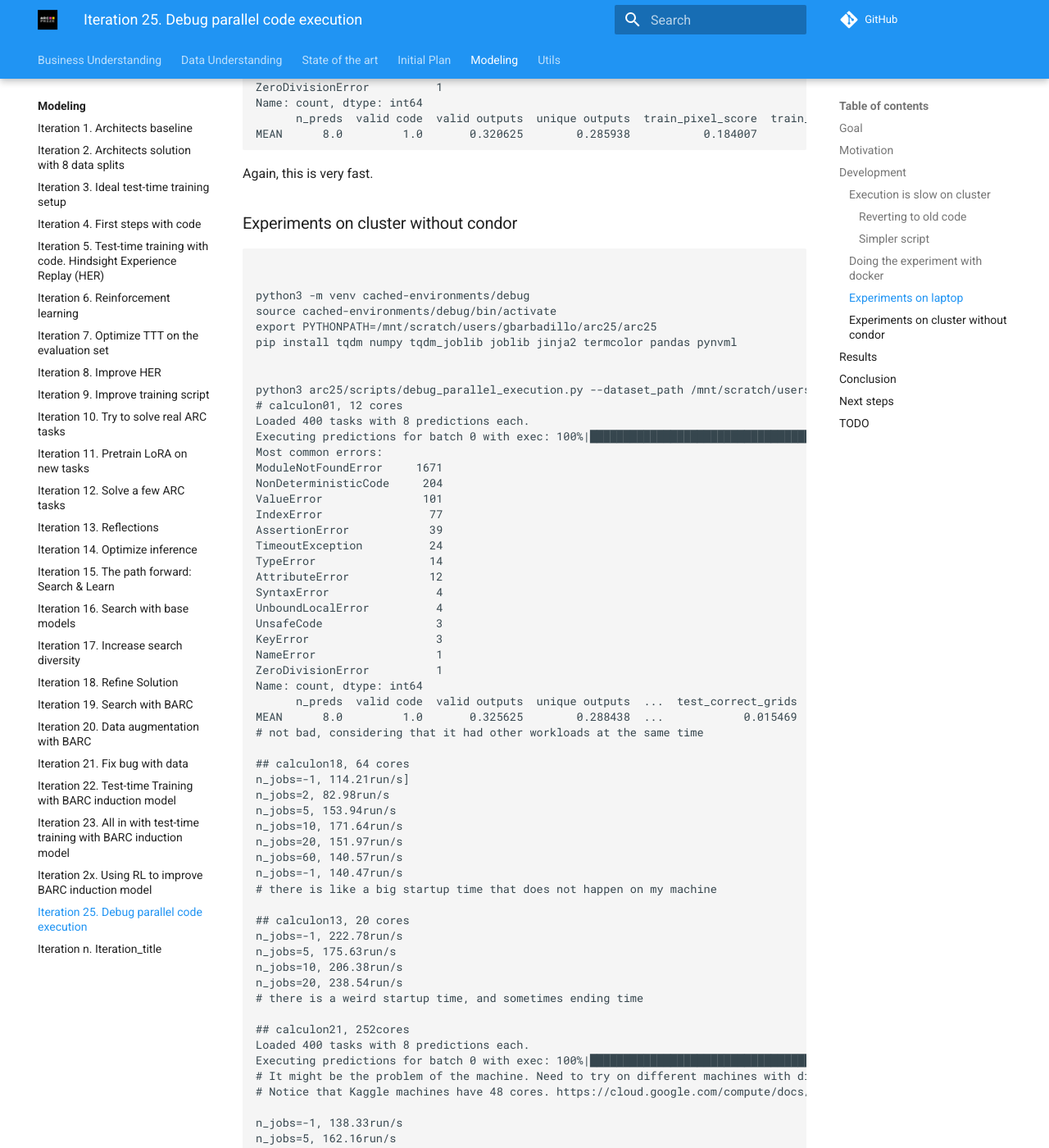
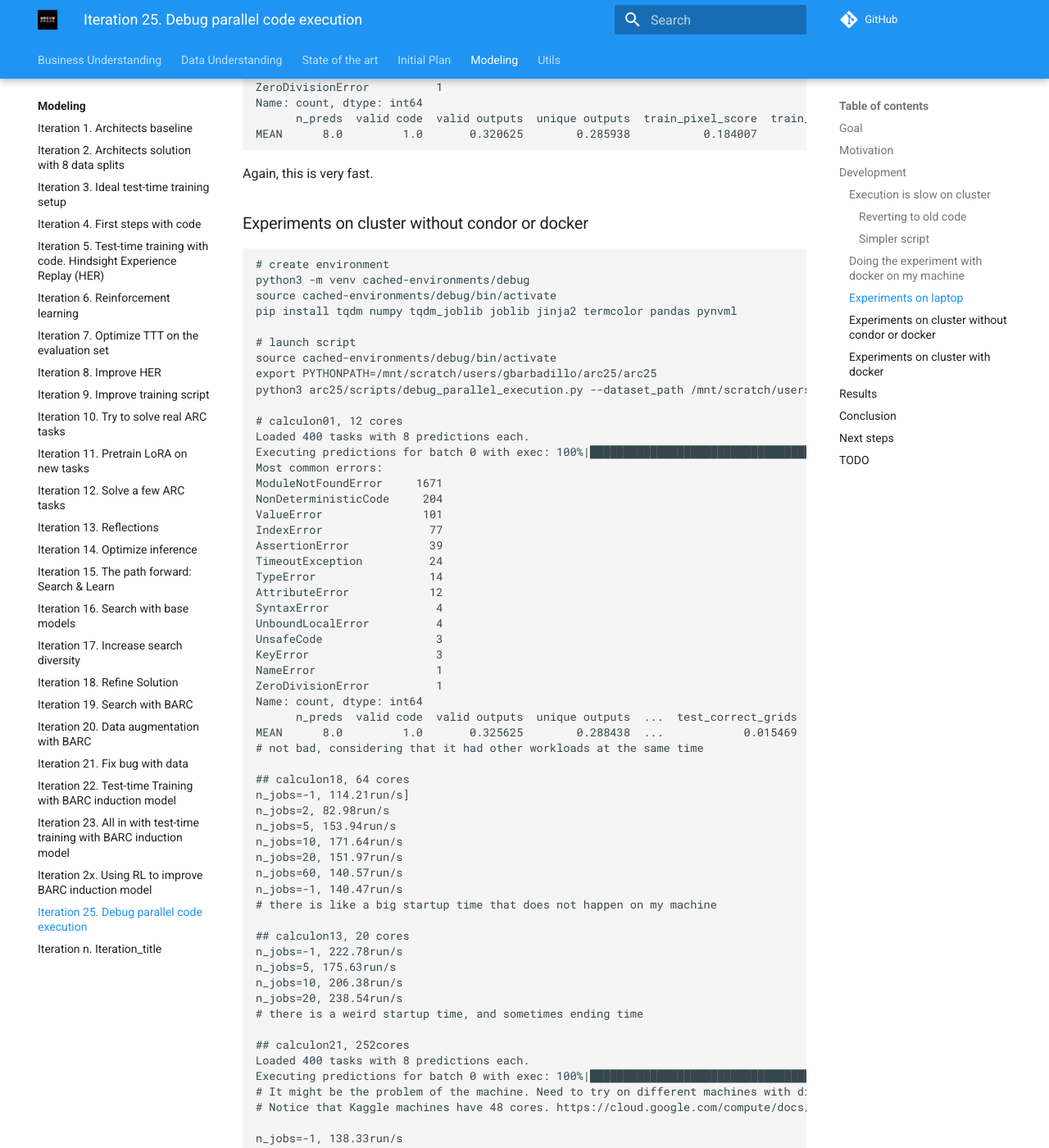
Before and after one commit to ironbar/arc25, an MkDocs documentation site: the page built from docs/modeling/Iteration_25_debug_parallel_code_execution.md, in a window 1280 px wide and 1400 px high, scrolled down 2976 px. Shown: the whole window at 82% size. Built offline with MkDocs 1.6.1 and Material for MkDocs 9.7.7, drawn with Linux system fonts in a browser that asks for light colours; comment, search, counter and statistics services are not loaded; some of the changed text lies outside the part shown.

Commit message:
updated documentation

````diff
--- a/docs/modeling/Iteration_25_debug_parallel_code_execution.md
+++ b/docs/modeling/Iteration_25_debug_parallel_code_execution.md
@@ -76,7 +76,7 @@
 export N_CPUS=8; condor_submit train.condor command=" python /mnt/scratch/users/gbarbadillo/arc25/arc25/scripts/debug_parallel_execution.py \ --dataset-path /mnt/scratch/users/gbarbadillo/arc25/data/arc-prize-2024/arc-agi_evaluation_challenges.json \ --prediction-path /mnt/scratch/users/gbarbadillo/arc25/predictions/2025-08-28-base-model/evaluation/8preds_2025_09_02_05_36_40_predictions.json" -append request_cpus=${N_CPUS} -append request_gpus=0
 ```
 
-### Doing the experiment with docker
+### Doing the experiment with docker on my machine
 
 ```bash
 docker run -ti -v /mnt/hdd0:/mnt/hdd0 gbarbadillo/cuda-python:python3.10-cuda14.1
@@ -138,18 +138,19 @@
 
 Again, this is very fast.
 
-### Experiments on cluster without condor
+### Experiments on cluster without condor or docker
 
 ```bash
-
-
+# create environment
 python3 -m venv cached-environments/debug
 source cached-environments/debug/bin/activate
-export PYTHONPATH=/mnt/scratch/users/gbarbadillo/arc25/arc25
 pip install tqdm numpy tqdm_joblib joblib jinja2 termcolor pandas pynvml
 
+# launch script
+source cached-environments/debug/bin/activate
+export PYTHONPATH=/mnt/scratch/users/gbarbadillo/arc25/arc25
+python3 arc25/scripts/debug_parallel_execution.py --dataset_path /mnt/scratch/users/gbarbadillo/arc25/data/arc-prize-2024/arc-agi_evaluation_challenges.json --prediction_path /mnt/scratch/users/gbarbadillo/arc25/predictions/2025-08-28-base-model/evaluation/8preds_2025_09_02_05_36_40_predictions.json --n_jobs 20
 
-python3 arc25/scripts/debug_parallel_execution.py --dataset_path /mnt/scratch/users/gbarbadillo/arc25/data/arc-prize-2024/arc-agi_evaluation_challenges.json --prediction_path /mnt/scratch/users/gbarbadillo/arc25/predictions/2025-08-28-base-model/evaluation/8preds_2025_09_02_05_36_40_predictions.json
 # calculon01, 12 cores
 Loaded 400 tasks with 8 predictions each.
 Executing predictions for batch 0 with exec: 100%|███████████████████████████████████| 3200/3200 [00:21<00:00, 150.08run/s]
@@ -202,6 +203,37 @@
 n_jobs=20, 180.29run/s
 ```
 
+### Experiments on cluster with docker
+
+```bash
+
+sudo sudo docker run -ti -v /mnt/scratch/users/gbarbadillo/arc25:/mnt/scratch/users/gbarbadillo/arc25 gbarbadillo/cuda-python:python3.10-cuda14.1
+cd /mnt/scratch/users/gbarbadillo/arc25
+source cached-environments/venv_0e8c9c65f4e428eaa5db41171ac52335/bin/activate
+export PYTHONPATH=/mnt/scratch/users/gbarbadillo/arc25/arc25
+python3 arc25/scripts/debug_parallel_execution.py --dataset_path /mnt/scratch/users/gbarbadillo/arc25/data/arc-prize-2024/arc-agi_evaluation_challenges.json --prediction_path /mnt/scratch/users/gbarbadillo/arc25/predictions/2025-08-28-base-model/evaluation/8preds_2025_09_02_05_36_40_predictions.json --n_jobs 20
+
+## calculon21, 252cores
+Executing predictions for batch 0 with exec:  13%|████▋                                | 401/3200 [04:26<30:57,  1.51run/s]
+n_jobs=20, 1.51run/s
+
+# try increasing shm
+sudo sudo docker run -ti --shm-size=2g -v /mnt/scratch/users/gbarbadillo/arc25:/mnt/scratch/users/gbarbadillo/arc25 gbarbadillo/cuda-python:python3.10-cuda14.1
+
+## calculon21, 252cores
+n_jobs=2, 1.25run/s
+n_jobs=5, 1.48run/s
+n_jobs=20, 1.55run/s
+
+
+# try using /dev/shm
+sudo docker run -ti --ipc=host --shm-size=2g \
+  -e TMPDIR=/dev/shm -e JOBLIB_TEMP_FOLDER=/dev/shm -e LOKY_TEMP=/dev/shm \
+  -v /mnt/scratch/users/gbarbadillo/arc25:/mnt/scratch/users/gbarbadillo/arc25 \
+  gbarbadillo/cuda-python:python3.10-cuda14.1
+n_jobs=20, 1.39run/s
+```
+
 ## Results
 
 ## Conclusion
@@ -210,9 +242,10 @@
 
 ## TODO
 
-- [ ] Can I simplify the problem so I can easily debug on the different environments?
+- [x] Can I simplify the problem so I can easily debug on the different environments?
 - [ ] Maybe it could be as simple as changing the method that parallelizes the work
-- [ ] Experiments I would like to do:
-  - [ ] Try on laptop
-  - [ ] Try on Docker
-  - [ ] Try on a cluster machine without using condor
+- [x] Experiments I would like to do:
+  - [x] Try on laptop
+  - [x] Try on Docker
+  - [x] Try on a cluster machine without using condor
+  - [x] Try on a cluster machine with docker but without condor
````
